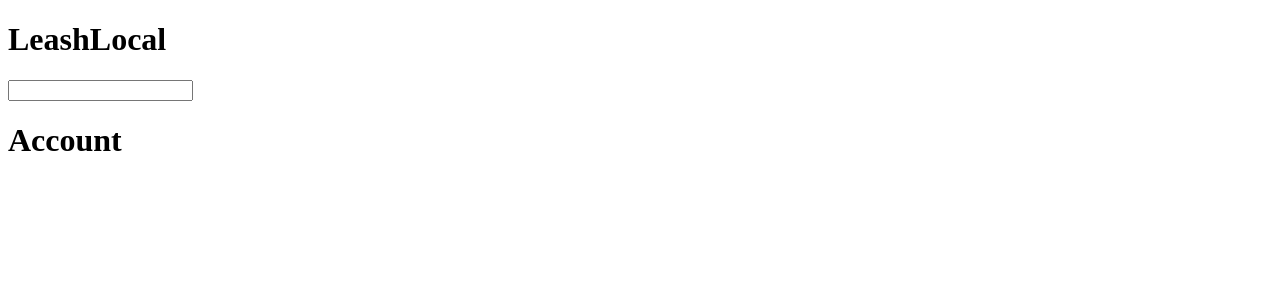
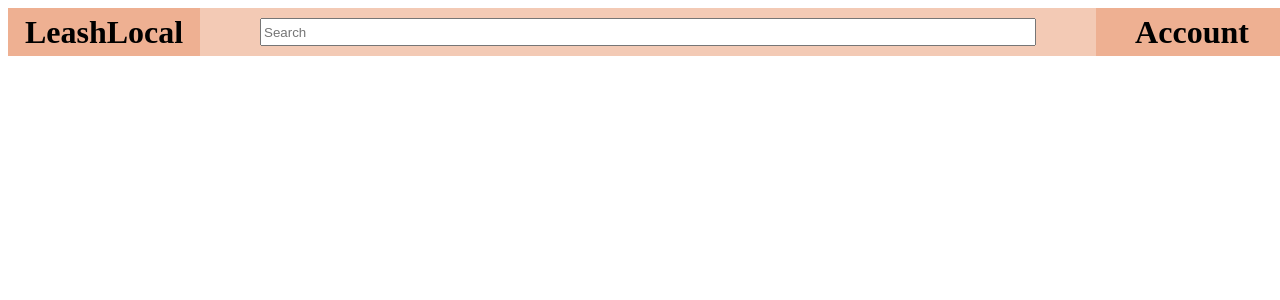
Before and after one commit to DanielPichette/DevCodeCampCapstone-FE-REACT, a React (Create React App) app in the folder capstonefrontend/: page / in a window 1280 px wide. Shown: the top 300 px of the page. Built offline with nearby package versions, Linux system fonts and the light colour scheme.

Commit message:
added basic css to header

```diff
--- a/capstonefrontend/src/components/Header/header.css
+++ b/capstonefrontend/src/components/Header/header.css
@@ -0,0 +1,44 @@
+.HeaderWrapper{
+    display: grid;
+    grid-template-columns: 15vw 70vw 15vw;
+    grid-template-rows: 6vh;
+    grid-template-areas:
+    'logo search account';
+    height: 6vh;
+    width: 100vw;
+}
+
+.HeaderLogo{
+    display: grid;
+    grid-area: logo;
+    background-color: rgb(238, 176, 146);
+    margin: 0%;
+    padding: 0%;
+    place-content: center;
+}
+
+.HeaderSearch{
+    display: grid;
+    grid-area: search;
+    background-color: rgba(238, 177, 146, 0.678);
+    place-content: center;
+}
+
+.HeaderAccount{
+    display: grid;
+    grid-area: account;
+    background-color: rgb(238, 176, 146);
+    place-content: center;
+}
+
+.HeaderSearchForm{
+    display: grid;
+    width: 80vw;
+    place-content: center;
+}
+.SearchBar{
+    display: grid;
+    width: 60vw;
+    height: 2.7vh;
+
+}
--- a/capstonefrontend/src/components/Header/header.jsx
+++ b/capstonefrontend/src/components/Header/header.jsx
@@ -1,4 +1,5 @@
 import React, { Component} from 'react';
+import './header.css';
 
 class Header extends Component {
     state = {
@@ -13,8 +14,8 @@
                 </div>
 
                 <div className='HeaderSearch'>
-                    <form>
-                        <input type="text" name="searchbar" className='SearchBar' />
+                    <form className='HeaderSearchForm'>
+                        <input type="text" name="searchbar" className='SearchBar' placeholder="Search" />
                     </form>
                 </div>
 
```
